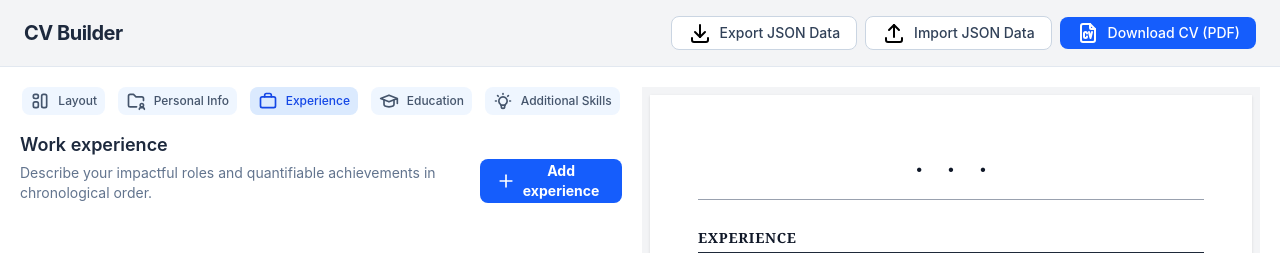
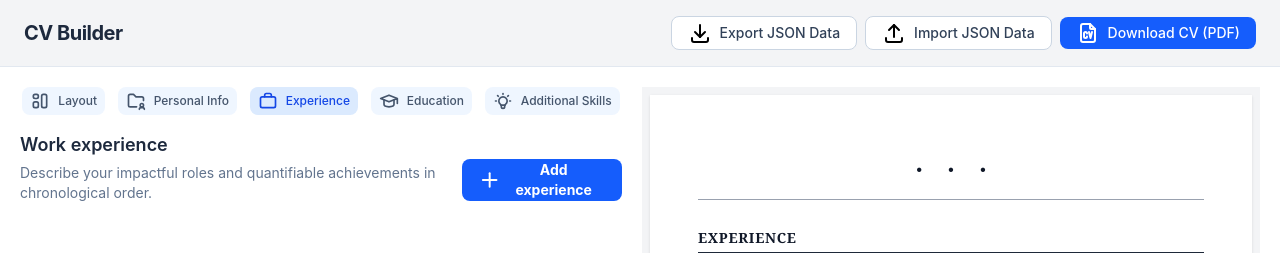
Before and after one commit to DynamesLuis/CV-Builder, a React (Vite) app: page / in a window 1280 px wide. Both pictures are taken after a click on the button "Experience". Shown: the top 253 px of the page. Built offline with nearby package versions, Linux system fonts and the light colour scheme.

Commit message:
ui: fix add experience/education button

```diff
--- a/src/features/cv-edit/educationSection/EducationSection.jsx
+++ b/src/features/cv-edit/educationSection/EducationSection.jsx
@@ -70,7 +70,7 @@ export default function EducationSection({
         </p>
         <button
           onClick={handleAddEducationClick}
-          className="flex items-center text-sm bg-blue-600 hover:bg-blue-500 text-white cursor-pointer px-4 py-px rounded-lg font-bold transition-all duration-300 ease-in-out"
+          className="self-start flex items-center text-sm bg-blue-600 hover:bg-blue-500 text-white cursor-pointer px-4 py-px rounded-lg font-bold transition-all duration-300 ease-in-out"
         >
           <svg
             xmlns="http://www.w3.org/2000/svg"
--- a/src/features/cv-edit/experienceSection/ExperienceSection.jsx
+++ b/src/features/cv-edit/experienceSection/ExperienceSection.jsx
@@ -72,7 +72,7 @@ export default function ExperienceSection({
         </p>
         <button
           onClick={handleAddExperienceClick}
-          className="flex items-center text-sm bg-blue-600 hover:bg-blue-500 text-white cursor-pointer px-4 py-px rounded-lg font-bold transition-all duration-300 ease-in-out"
+          className="self-start min-w-40 flex items-center text-sm bg-blue-600 hover:bg-blue-500 text-white cursor-pointer px-4 py-px rounded-lg font-bold transition-all duration-300 ease-in-out"
         >
           <svg
             xmlns="http://www.w3.org/2000/svg"
```
